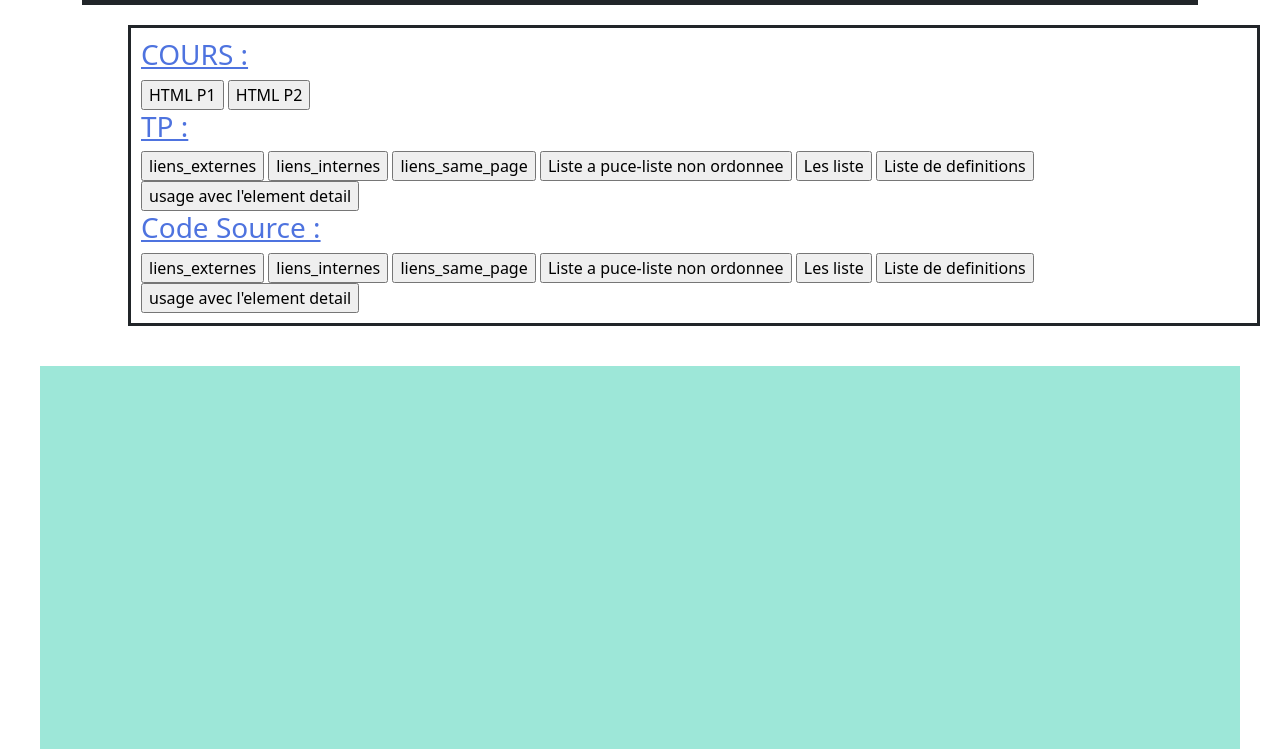
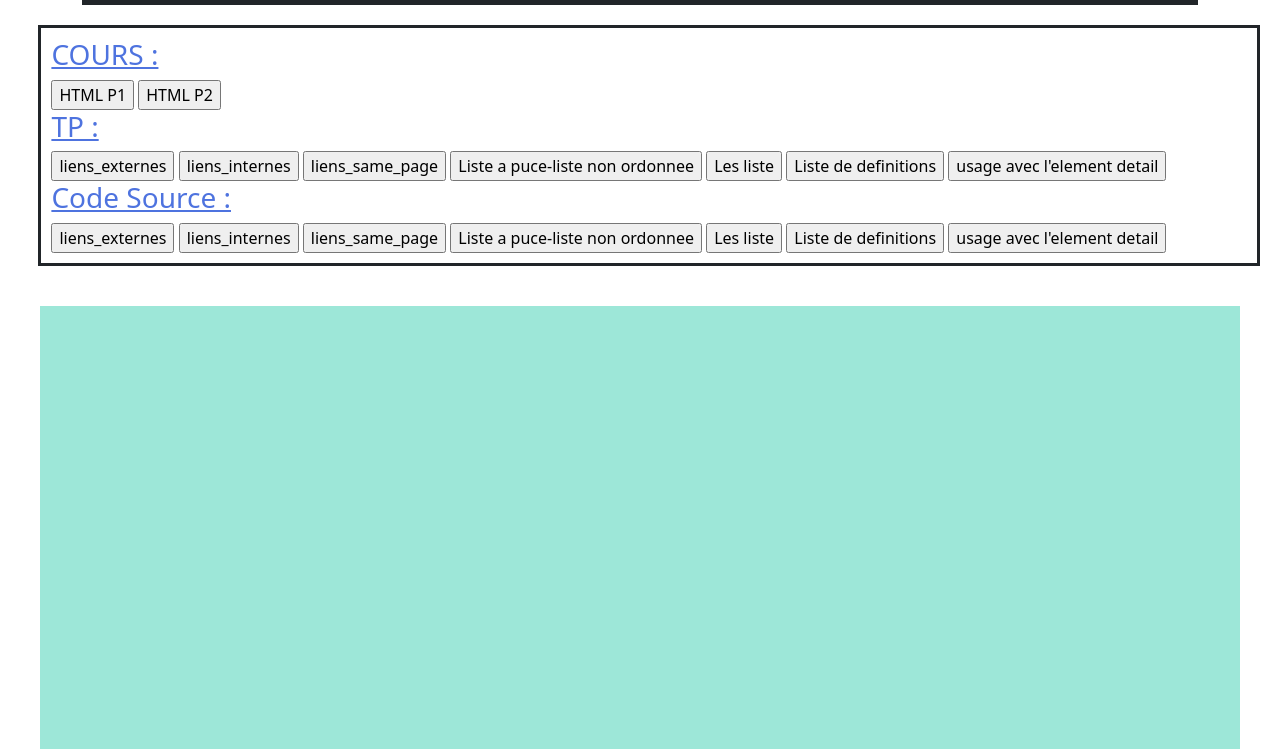
Before and after one commit to ckhalil/fse, a plain HTML site: page cours_html.html in a window 1280 px wide. Shown: the part 51-800 px from the top of the page. Drawn offline with nearby package versions, Linux system fonts and the light colour scheme.

Commit message:
Update cours_html.html

```diff
--- a/cours_html.html
+++ b/cours_html.html
@@ -16,7 +16,7 @@
 		}
 		.cours_btn{
 			margin: 20px;
-			margin-left: 10%;
+			margin-left: 3%;
 			border: 3px solid;
 			padding: 10px;
 
```
